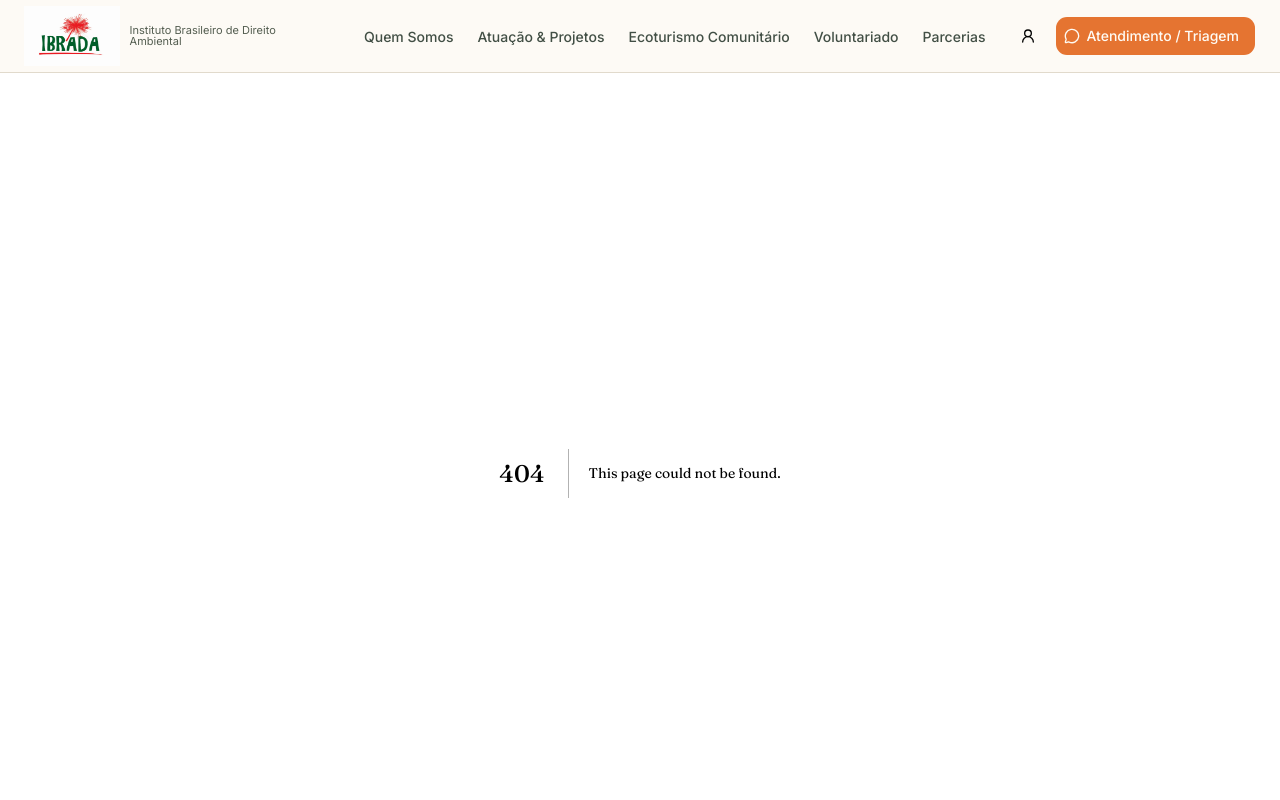
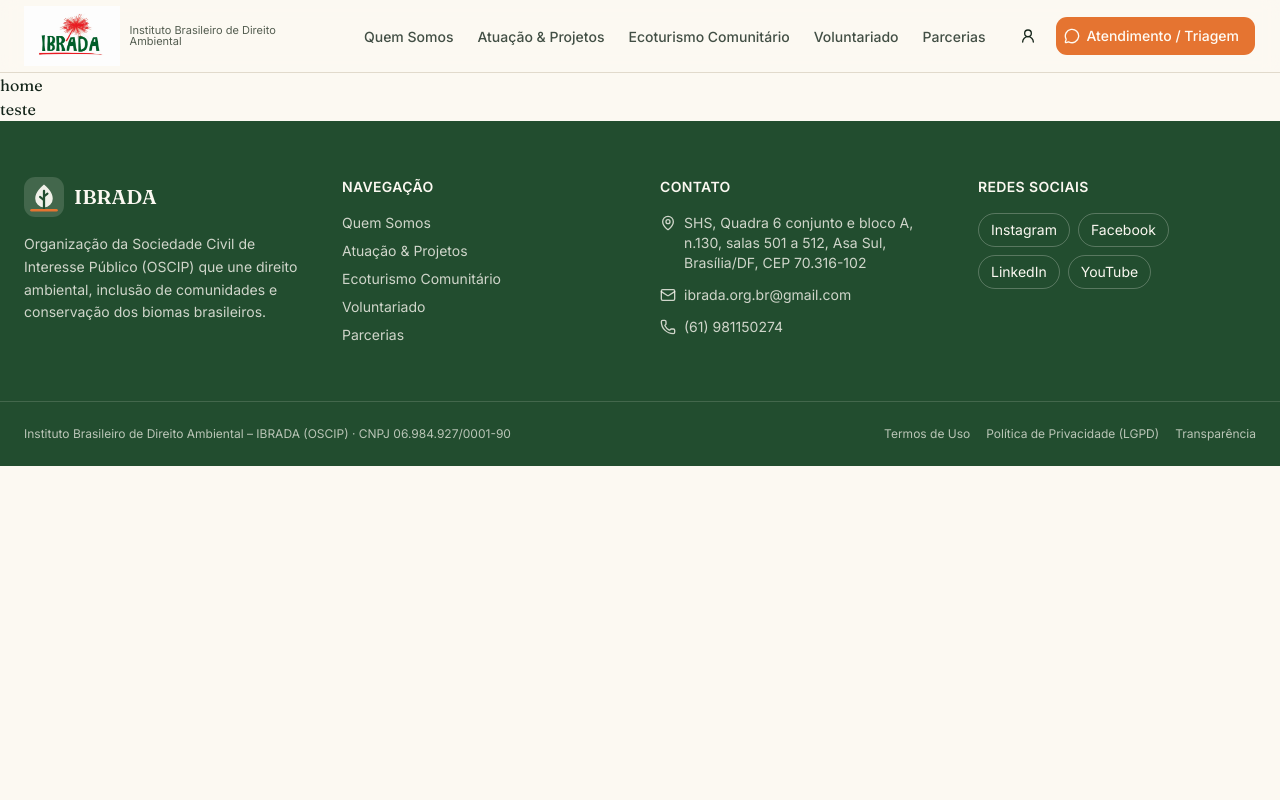
Before and after one commit to mdsreq-fga-unb/REQ-2026.2-T01-IBRADA-NET, a Next.js app in the folder src/front/: page / in a window 1280 px wide. Before the commit this address had no page. Shown: the top 800 px of the page. Built offline with nearby package versions, Linux system fonts and the light colour scheme.

Commit message:
fix: restaura a página inicial

```diff
--- /dev/null
+++ b/src/front/app/page.tsx
@@ -0,0 +1,11 @@
+import { SiteHeader } from "@/components/navbar";
+import Image from "next/image";
+
+export default function Home() {
+  return (
+    <div>
+      <h1>home</h1>
+      <h1>teste</h1>
+    </div>
+  )
+}
```
